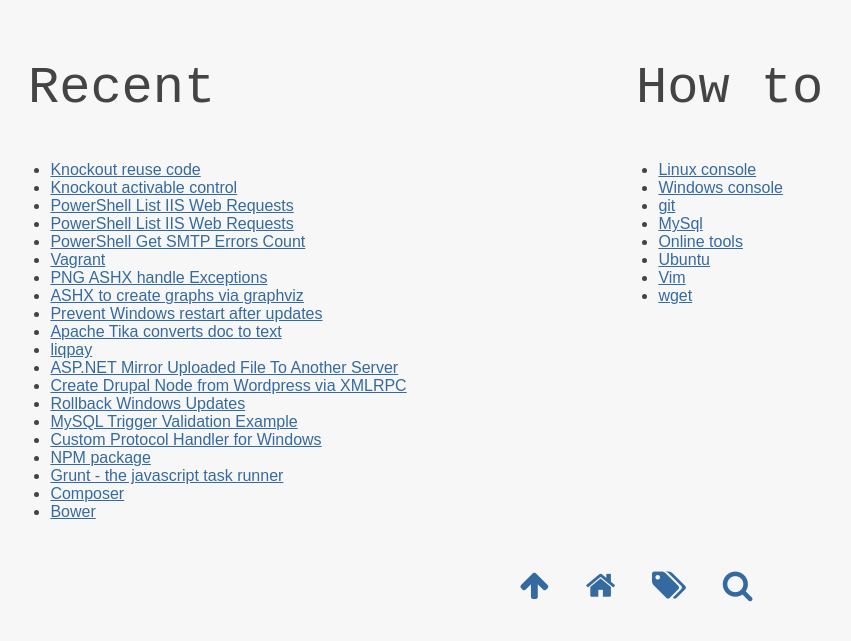
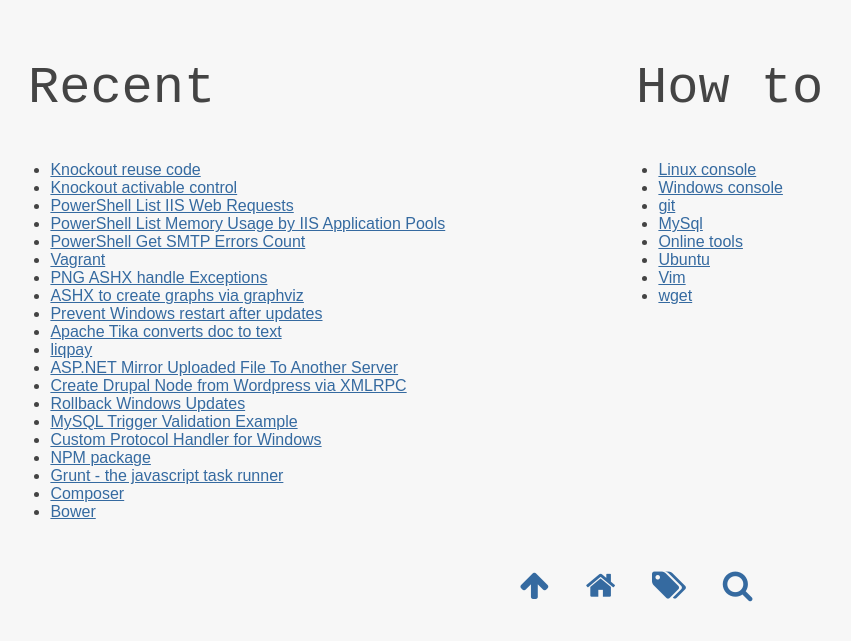
Before and after one commit to michaelbramwell/mac2000.github.com, a Jekyll site: the page built from index.md, in a window 1280 px wide. Shown: the top 641 px of the page, without its empty margins (4-855 px from the left). Built offline with Jekyll 4.4.1, drawn with Linux system fonts in a browser that asks for light colours; some web fonts are replaced.

Commit message:
fix title

```diff
--- a/_posts/2014-04-03-powershell-iis-pools-memory-usage.md
+++ b/_posts/2014-04-03-powershell-iis-pools-memory-usage.md
@@ -1,6 +1,6 @@
 ---
 layout: post
-title: PowerShell List IIS Web Requests
+title: PowerShell List Memory Usage by IIS Application Pools
 tags: [powershell, ps, iis, pool]
 ---
 
```
